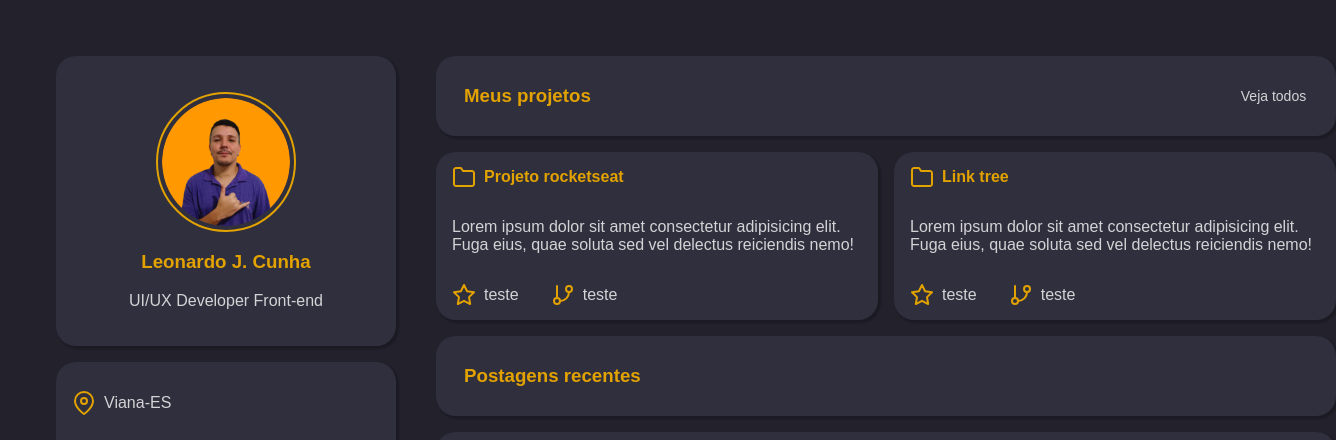
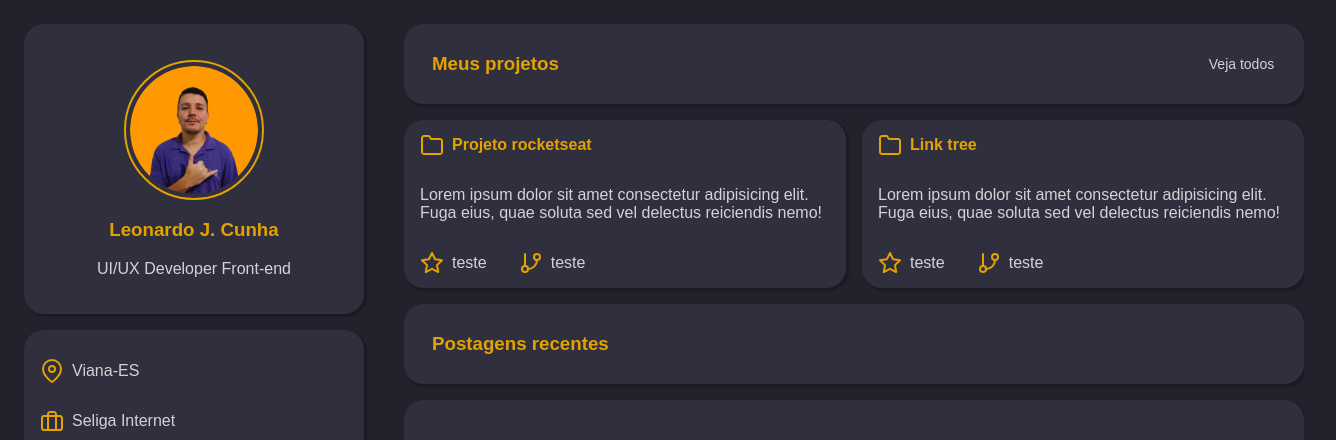
Before and after one commit to leonardo-jcunha/revisao, a plain HTML site: page index.html in a window 1280 px wide. Shown: the top 440 px of the page, 1336 px wide, since content can reach past the window. Drawn offline with Linux system fonts and the light colour scheme.

Commit message:
Alteração no body

```diff
--- a/style.css
+++ b/style.css
@@ -13,7 +13,6 @@
   background-color: #22212C;
   font-family: 'Rubik', sans-serif;
   max-width: 1440px;
-  margin: 40px;
   }
 
    .global {
```
